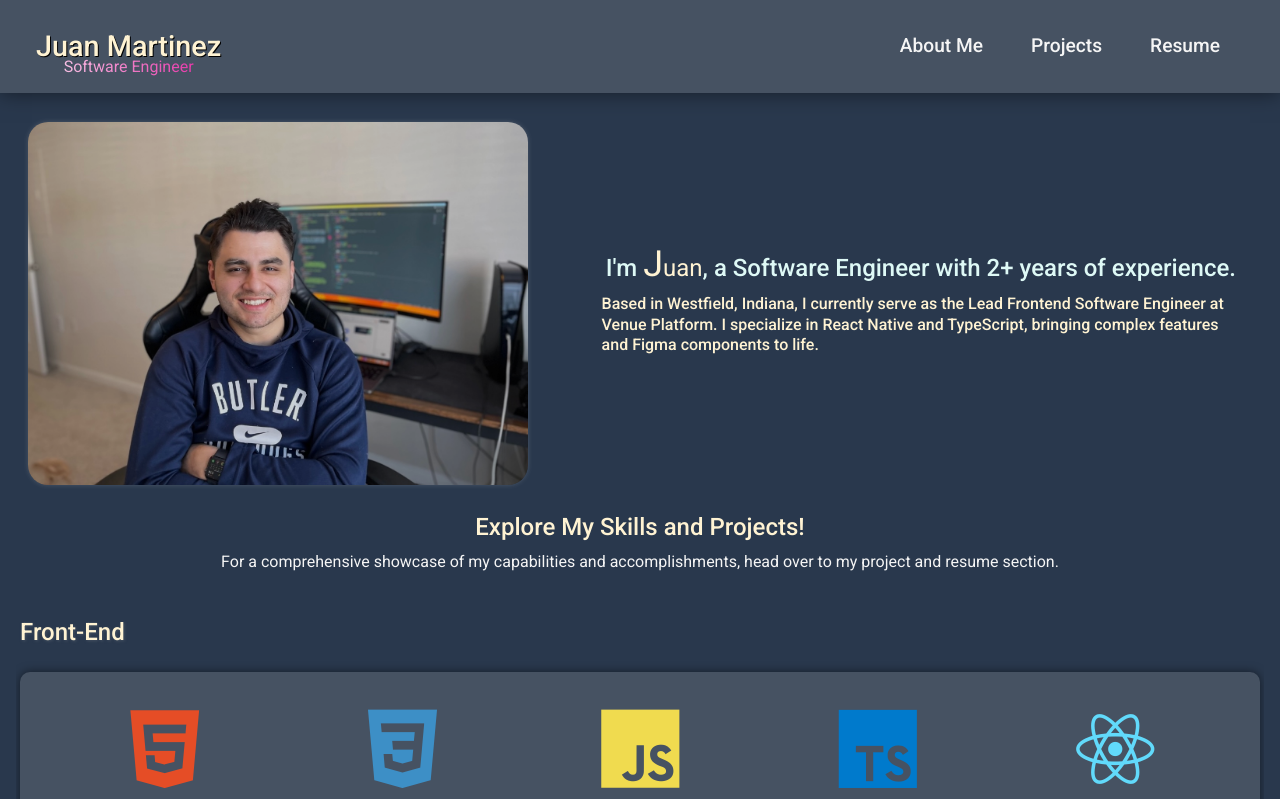
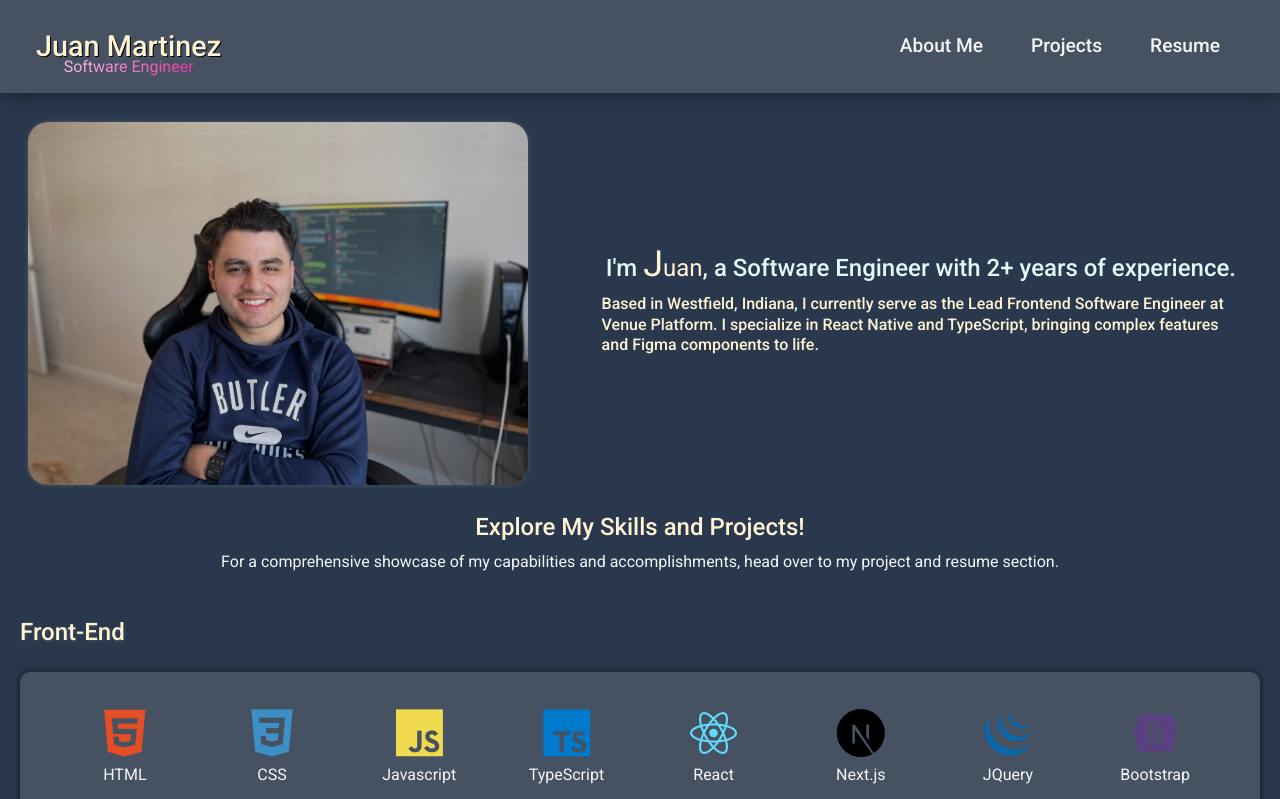
Before and after one commit to JuanMartinez503/React-portfolio, a React (Vite) app: page / in a window 1280 px wide. Shown: the top 799 px of the page. Built offline with nearby package versions, Linux system fonts and the light colour scheme.

Commit message:
made logo changes

```diff
--- a/src/App.css
+++ b/src/App.css
@@ -300,7 +300,7 @@ footer .card-body {
   color: var(--secondbg);
 }
 .skill-icon {
-  font-size: 5rem;
+  font-size: 3rem;
 
 
 }
@@ -315,14 +315,14 @@ footer .card-body {
   display: flex;
   flex-direction: column;
 
-  width: 12rem;
+  width: 7rem;
   margin-left: 1%;
   margin-right: 1%;
 
 }
 .skill-icon p {
   padding-top: 10px;
-  font-size: 1.5rem;
+  font-size: 1rem;
   justify-content: center;
   color: var(--complementary) !important;
   }
```
